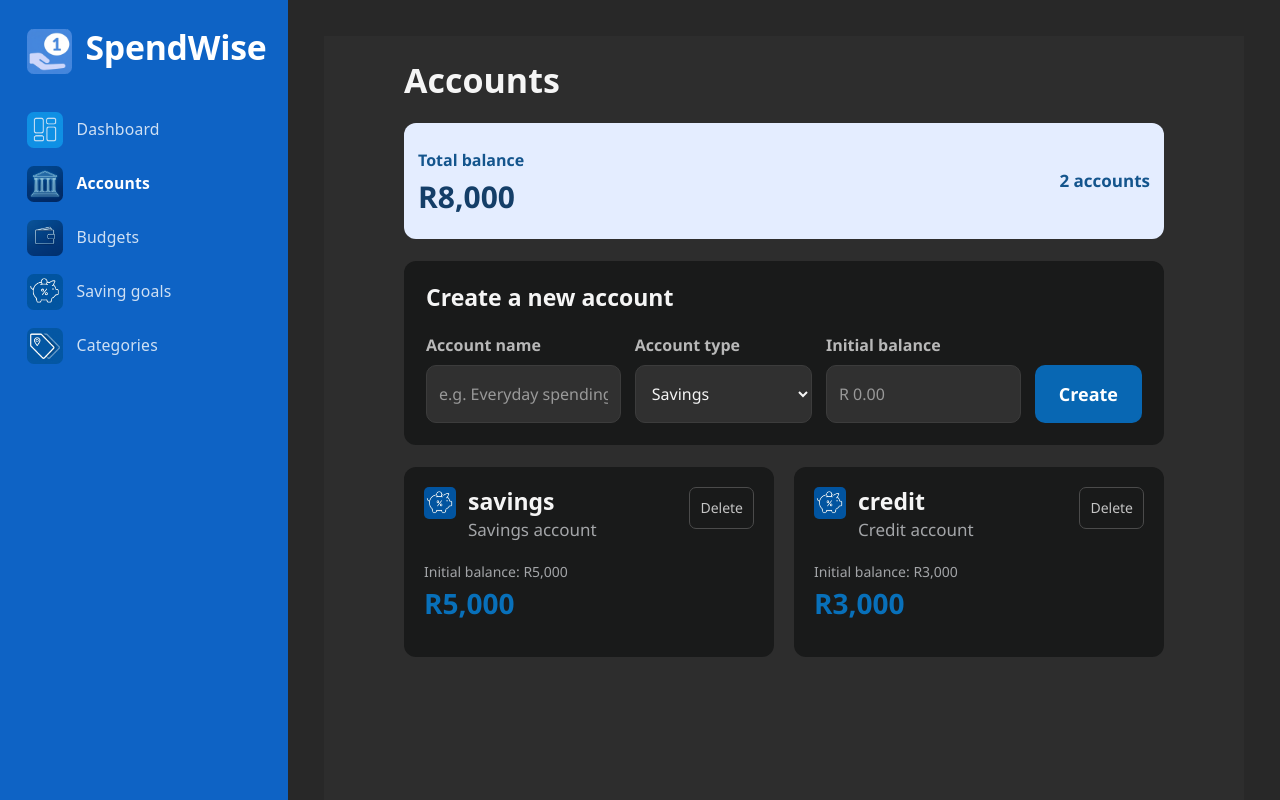
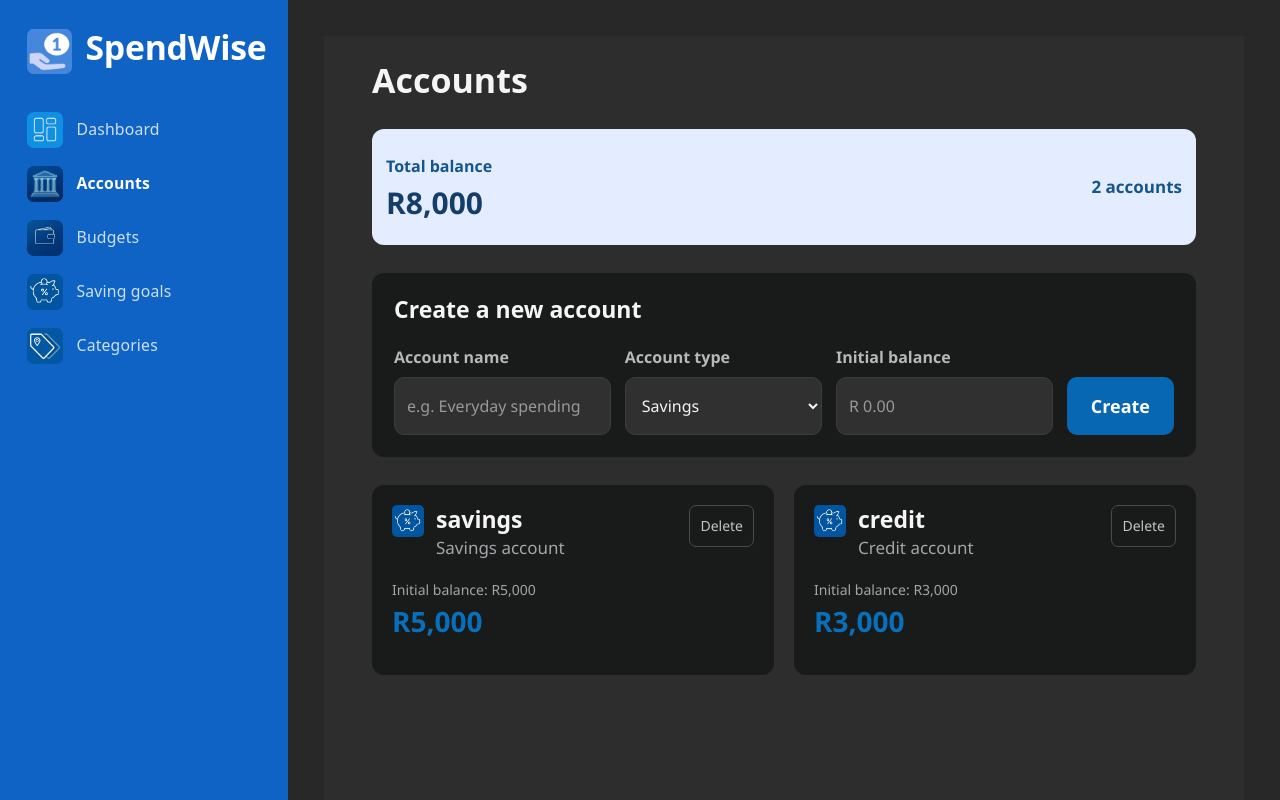
Before and after one commit to eri892821/SpendWise2, a React (Vite) app in the folder SpendWise/: page /accounts in a window 1280 px wide. Built offline with nearby package versions, Linux system fonts and the light colour scheme.

Commit message:
updating Acc files

```diff
--- a/SpendWise/src/Accounts.css
+++ b/SpendWise/src/Accounts.css
@@ -11,10 +11,10 @@
 
 .accounts-layout {
   display: grid;
-  gap: 22px;
+  gap: 28px;
   width: 100%;
-  max-width: 760px;
-  margin: 0 auto;
+  max-width: 1200px;
+  margin: 0;
 }
 
 .accounts-header h1 {
```
Also changed, not shown: 2 other files (tests, documents, lock files or other folders).
